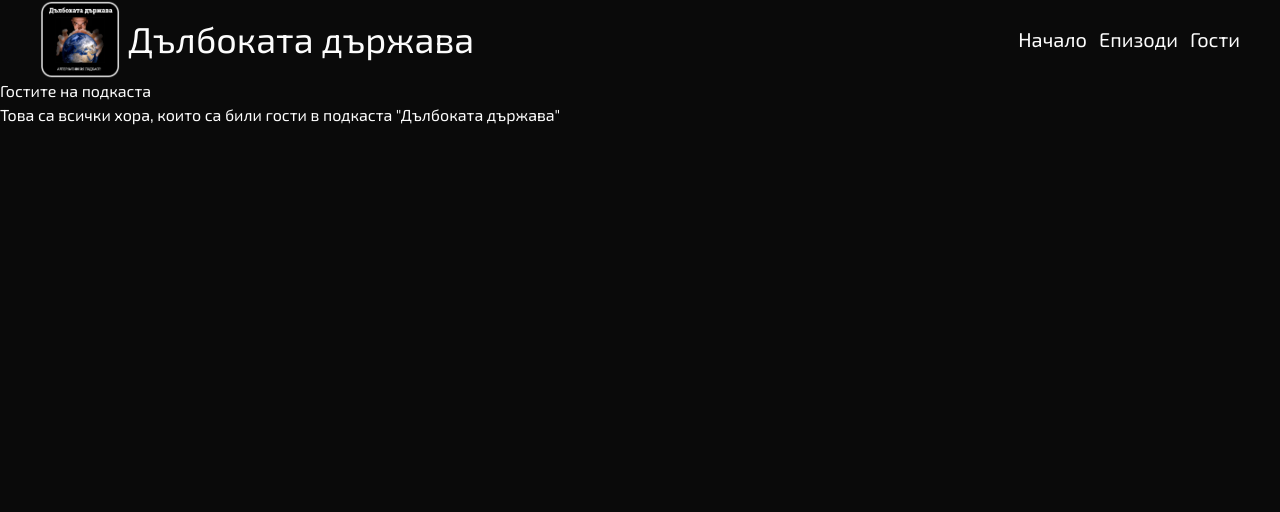
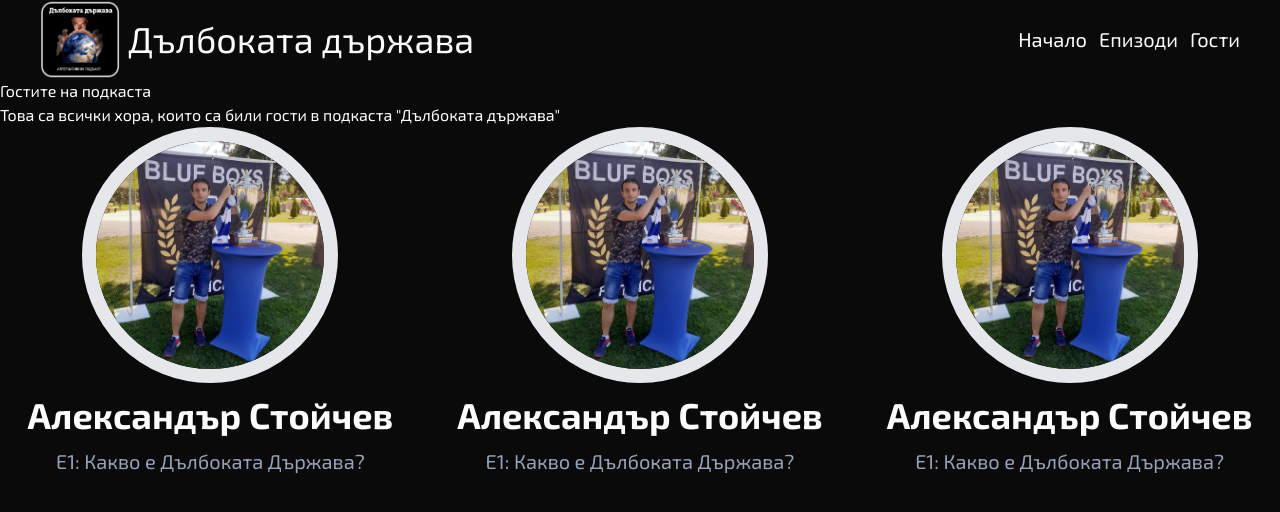
Before and after one commit to AlexNikolov2/deepstate-podcast, a React (Create React App) app in the folder client/: page /guests in a window 1280 px wide. Shown: the top 512 px of the page. Built offline with nearby package versions, Linux system fonts and the light colour scheme.

Commit message:
guest page design first stage

```diff
--- a/client/src/data/guest-sample-data.js
+++ b/client/src/data/guest-sample-data.js
@@ -1,19 +1,19 @@
 export const data = [
   {
     id: 1,
-    img: '../assets/img/sasho-negara.jpeg',
+    img: '../assets/img/sasho-negara.jpg',
     name: 'Александър Стойчев',
     episodes: ['Е1: Какво е Дълбоката Държава?']
   },
   {
     id: 2,
-    img: '../assets/img/sasho-negara.jpeg',
+    img: '../assets/img/sasho-negara.jpg',
     name: 'Александър Стойчев',
     episodes: ['Е1: Какво е Дълбоката Държава?']
   },
   {
     id: 3,
-    img: '../assets/img/sasho-negara.jpeg',
+    img: '../assets/img/sasho-negara.jpg',
     name: 'Александър Стойчев',
     episodes: ['Е1: Какво е Дълбоката Държава?']
   }
--- a/client/src/pages/podcast-guests/GuestsPage.jsx
+++ b/client/src/pages/podcast-guests/GuestsPage.jsx
@@ -1,9 +1,29 @@
+import image from '../../assets/img/sasho-negara.jpg';
+
 export const GuestPage = () => {
   return (
     <section id="guest-page">
       <p>Гостите на подкаста</p>
       <p>Това са всички хора, които са били гости в подкаста &quot;Дълбоката държава&quot;</p>
-      <div id="guest-items"></div>
+      <div
+        id="guest-items"
+        className="flex flex-col md:flex-row gap-16 justify-center items-center">
+        <div id="guest" className="flex items-center justify-center gap-3 flex-col">
+          <img src={image} alt="" className="rounded-full w-[256px] border-[14px]" />
+          <p className="text-[30px] md:text-4xl font-bold text-center">Александър Стойчев</p>
+          <p className="text-xl text-slate-400">Е1: Какво е Дълбоката Държава?</p>
+        </div>
+        <div id="guest" className="flex items-center justify-center gap-3 flex-col">
+          <img src={image} alt="" className="rounded-full w-[256px] border-[14px]" />
+          <p className="text-4xl font-bold">Александър Стойчев</p>
+          <p className="text-xl text-slate-400">Е1: Какво е Дълбоката Държава?</p>
+        </div>
+        <div id="guest" className="flex items-center justify-center gap-3 flex-col">
+          <img src={image} alt="" className="rounded-full w-[256px] border-[14px]" />
+          <p className="text-4xl font-bold">Александър Стойчев</p>
+          <p className="text-xl text-slate-400">Е1: Какво е Дълбоката Държава?</p>
+        </div>
+      </div>
     </section>
   );
 };
--- a/client/src/pages/podcast-guests/components/GuestComponent.js
+++ b/client/src/pages/podcast-guests/components/GuestComponent.js
@@ -1,3 +1,11 @@
+import image from '../../assets/img/sasho-negara.jpg';
+
 export const GuestComponent = () => {
-  return <section></section>;
+  return (
+    <section id="guest" className="flex items-center justify-center gap-3 flex-col">
+      <img src={image} alt="" className="rounded-full w-[256px] border-[14px]" />
+      <p className="text-4xl font-bold">Александър Стойчев</p>
+      <p className="text-xl text-slate-400">Е1: Какво е Дълбоката Държава?</p>
+    </section>
+  );
 };
```
